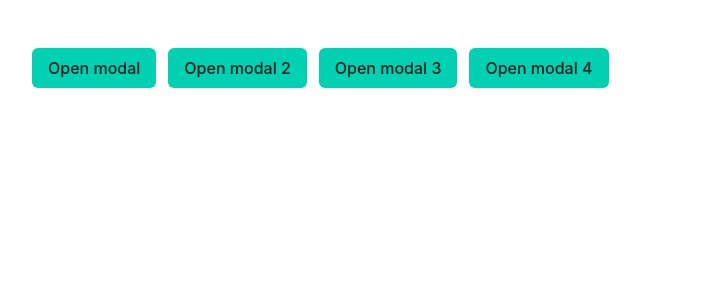
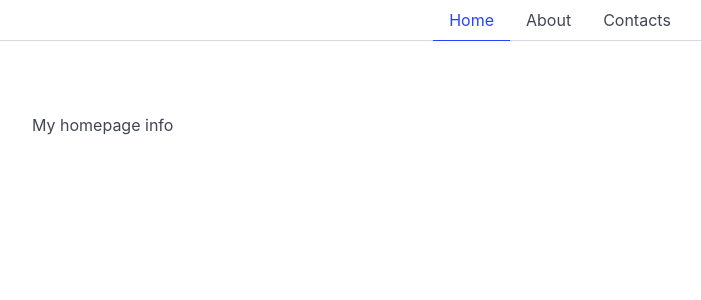
Before and after one commit to evelinmarit/learnvue, a Vue app: page / in a window 1280 px wide. Shown: the top 300 px of the page, without its empty margins (80-781 px from the left). Built offline with nearby package versions, Linux system fonts and the light colour scheme; the HTML template or start-up script is replaced by a standard one.

Commit message:
Add Tabs component

```diff
--- a/src/App.vue
+++ b/src/App.vue
@@ -1,63 +1,25 @@
-h
 <script setup>
-import { ref } from "vue";
-import Modal from "./components/Modal.vue";
-import ImageModal from "./components/ImageModal.vue";
-let modalActive = ref(false);
-let modalActive2 = ref(false);
-let modalActive3 = ref(false);
-let modalActive4 = ref(false);
+import Tabs from "./components/Tabs.vue";
+import { ref } from 'vue';
+
+let titles = ['Home', 'About', 'Contacts'];
+let contents = [
+    'My homepage info',
+    'My about page info',
+    'My contakts page info',
+];
+let activeTab = ref(0);
+
+function tabChanged(key){
+    console.log(key);
+    activeTab.value = key;
+}
 </script>
 
+
 <template>
-  <div class="container content section">
-    <div class="buttons">
-      <button class="button is-primary" @click="modalActive = true">
-        Open modal
-      </button>
-      <button class="button is-primary" @click="modalActive2 = true">
-        Open modal 2
-      </button>
-      <button class="button is-primary" @click="modalActive3 = true">
-        Open modal 3
-      </button>
-      <button class="button is-primary" @click="modalActive4 = true">
-        Open modal 4
-      </button>
+    <Tabs :items="titles" @change="tabChanged"></Tabs>
+    <div class="container section content-around">
+        <h1>{{ contents[activeTab] }}</h1>
     </div>
-  </div>
-  <ImageModal
-    :active="modalActive"
-    @close="modalActive = false"
-    url="https://picsum.photos/seed/kati/1280/960"
-  >
-    <h1 class="is-size-1">Hello</h1>
-  </ImageModal>
-  <ImageModal
-    :active="modalActive2"
-    @close="modalActive2 = false"
-    url="https://picsum.photos/seed/mati/1280/960"
-  ></ImageModal>
-  <Modal :active="modalActive3" @close="modalActive3 = false">
-    <h1 class="is-size-1">Hello</h1>
-  </Modal>
-
-  <Modal :active="modalActive4" @close="modalActive4 = false">
-    <div class="modal-background"></div>
-    <div class="modal-card">
-      <header class="modal-card-head">
-        <p class="modal-card-title">Modal card</p>
-        <button class="delete" aria-label="close"></button>
-      </header>
-      <section class="modal-card-body">
-        <!-- Content ... -->
-      </section>
-      <footer class="modal-card-foot">
-        <div class="buttons">
-          <button class="button is-success">Save changes</button>
-          <button class="button">Cancel</button>
-        </div>
-      </footer>
-    </div>
-  </Modal>
 </template>
--- /dev/null
+++ b/src/components/Tabs.vue
@@ -0,0 +1,21 @@
+<script setup>
+import { ref } from "vue";
+defineProps(['items']);
+let emit = defineEmits(['change']);
+let active = ref(0);
+
+function setActive(key){
+    active.value = key;
+    emit('change', key);
+}
+</script>
+
+<template>
+    <div class="tabs is-centered">
+  <ul>
+    <!-- <li class="is-active"><a>Pictures</a></li> -->
+    <li v-for="(item,key) in items" :class="{'is-active': key===active}" @click="setActive(key)"><a>{{ item }}</a></li>
+
+  </ul>
+</div>
+</template>
```
Also changed, not shown: src/pages/Modals.vue (added, +63 -0 lines).
